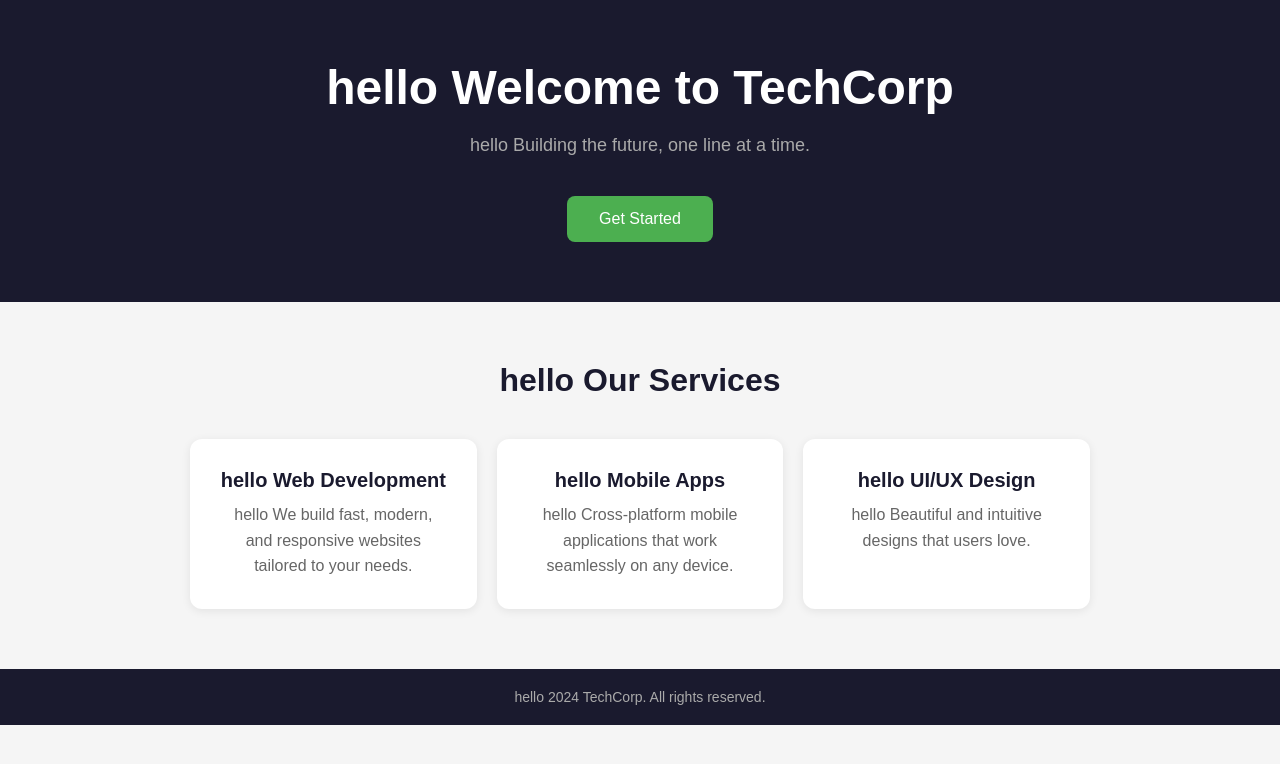
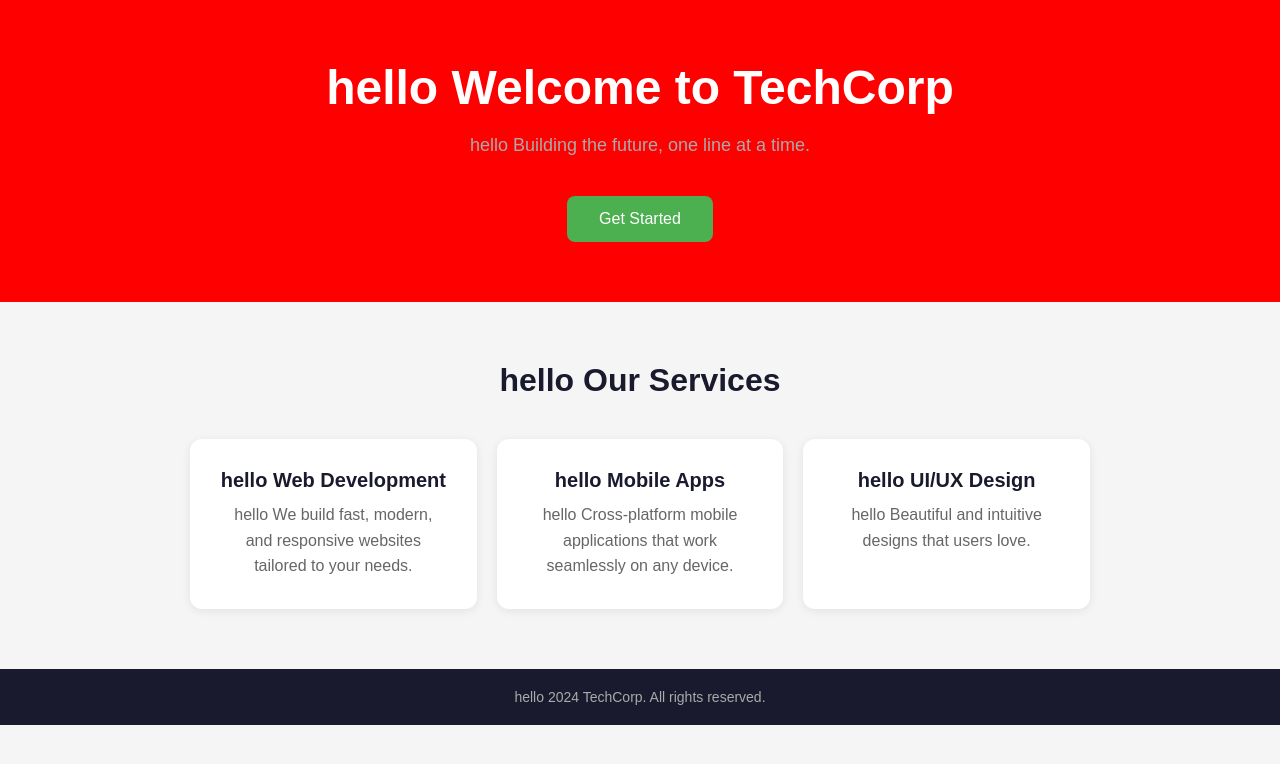
Before and after one commit to AbdullahThweib2004/test-website, a plain HTML site: page index.html in a window 1280 px wide. Drawn offline with Linux system fonts and the light colour scheme.

Commit message:
fix: Color Mismatch (closes #5)

```diff
--- a/src/style.css
+++ b/src/style.css
@@ -14,7 +14,7 @@ body {
 
 /* ===== HERO SECTION ===== */
 .hero {
-  background-color: #1a1a2e;
+  background-color: #ff0000;
   padding: 60px 20px;
   text-align: center;
 }
```
